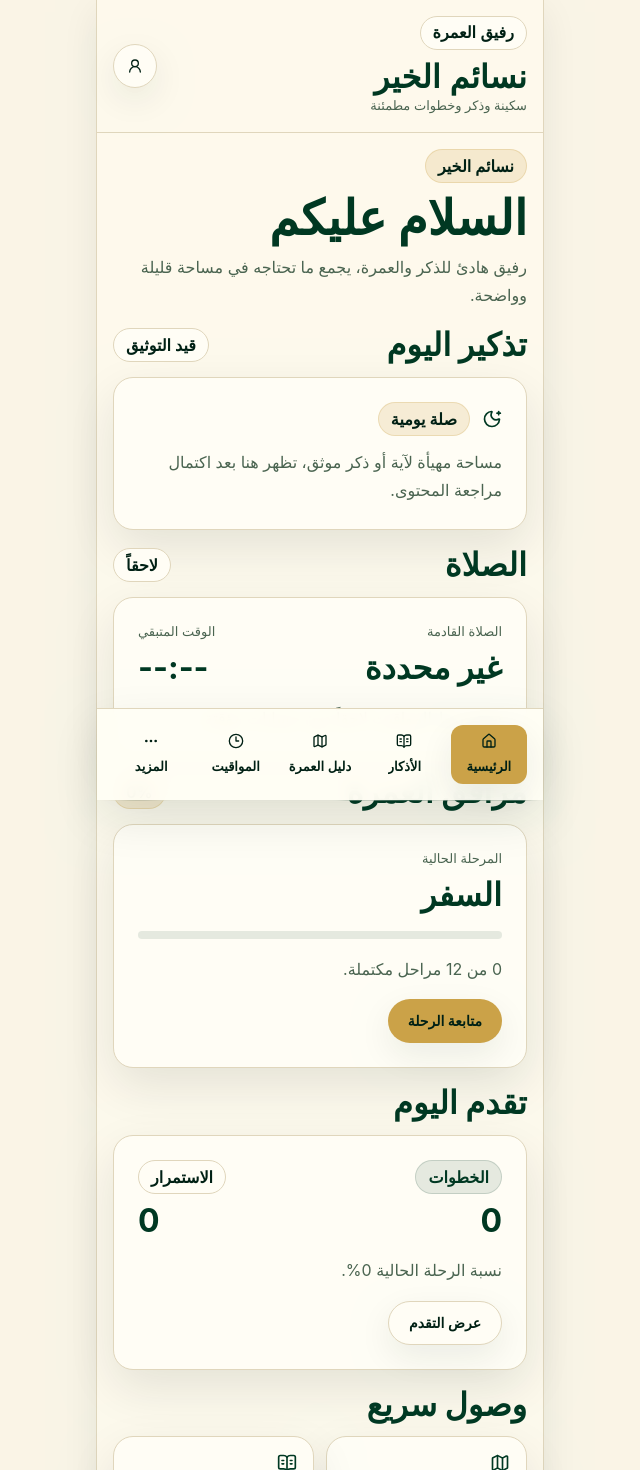
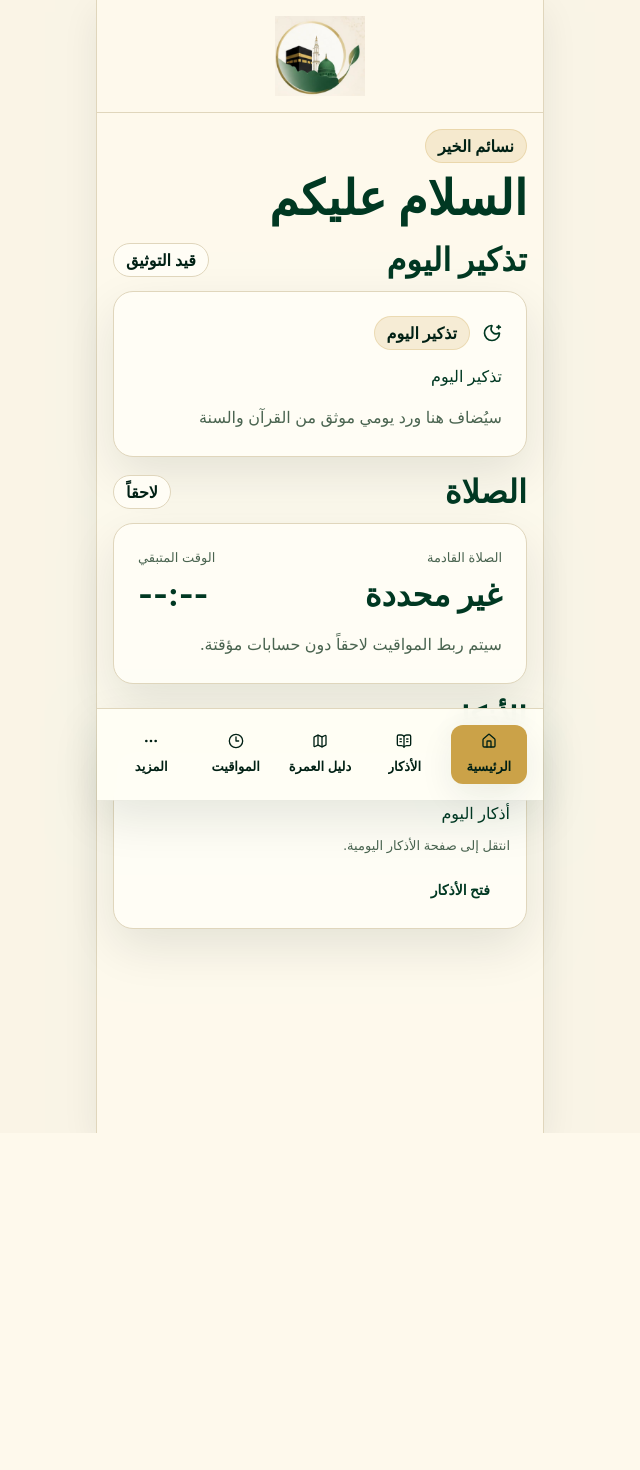
Before and after one commit to fasahcertificats-creator/nasayem-alkhair, a Next.js app: page / in a window 1280 px wide. Shown: the top 1470 px of the page, without its empty margins (320-960 px from the left). After the commit the page ends 1133 px from the top, so only its background shows below. Built offline with nearby package versions, Linux system fonts and the light colour scheme.

Commit message:
Refine homepage user experience

```diff
--- a/src/app/AppHeader.tsx
+++ b/src/app/AppHeader.tsx
@@ -1,28 +1,19 @@
-import { UserRound } from "lucide-react";
+import Image from "next/image";
 
-import { AppBadge, AppButton, spacing, typography } from "@/design-system";
+import { spacing } from "@/design-system";
 
 export function AppHeader() {
   return (
     <header className="sticky top-0 z-30 border-b border-border bg-background/95 backdrop-blur">
-      <div className={`flex items-center justify-between ${spacing.inset.sm}`}>
-        <div className={spacing.stack.xs}>
-          <AppBadge tone="ivory">رفيق العمرة</AppBadge>
-          <div>
-            <p
-              className={`${typography.hierarchy.subheading} ${typography.tone.primary} ${typography.weight.bold}`}
-            >
-              نسائم الخير
-            </p>
-            <p className={`${typography.hierarchy.caption} ${typography.tone.muted}`}>
-              سكينة وذكر وخطوات مطمئنة
-            </p>
-          </div>
-        </div>
-
-        <AppButton aria-label="الملف الشخصي" size="icon" tone="outline">
-          <UserRound aria-hidden="true" />
-        </AppButton>
+      <div className={`flex items-center justify-center ${spacing.inset.sm}`}>
+        <Image
+          alt="نسائم الخير"
+          className="h-16 w-auto sm:h-20"
+          height={891}
+          priority
+          src="/nasayem-logo.png"
+          width={1012}
+        />
       </div>
     </header>
   );
--- a/src/app/HomeProgressCard.tsx
+++ b/src/app/HomeProgressCard.tsx
@@ -4,7 +4,7 @@ import Link from "next/link";
 import { memo, useEffect, useMemo, useState } from "react";
 
 import { ROUTES } from "@/constants/routes.constants";
-import { AppBadge, AppButton, AppCard, colors, spacing, typography } from "@/design-system";
+import { AppBadge, AppButton, AppCard, spacing, typography } from "@/design-system";
 import { loadAppProgressState, type ProgressEntry } from "@/lib/app-state";
 import type { UmrahStage } from "@/types";
 
@@ -40,59 +40,11 @@ function HomeProgressCardComponent({ stages }: HomeProgressCardProps) {
     () => progress.filter((entry) => entry.completed).length,
     [progress]
   );
-  const completedStepIds = useMemo(
-    () => new Set(progress.filter((entry) => entry.completed).map((entry) => entry.stepId)),
-    [progress]
-  );
   const totalSteps = stages.length;
   const progressPercentage =
     totalSteps > 0 ? Math.round((completedSteps / totalSteps) * 100) : 0;
-  const currentStage =
-    stages.find((stage) => !completedStepIds.has(stage.id) && !completedStepIds.has(stage.slug)) ??
-    stages[0];
 
   return (
-    <div className={spacing.stack.md}>
-      <section className={spacing.stack.sm} aria-labelledby="umrah-companion-heading">
-        <div className="flex items-center justify-between">
-          <h2
-            className={`${typography.hierarchy.subheading} ${typography.tone.primary}`}
-            id="umrah-companion-heading"
-          >
-            مرافق العمرة
-          </h2>
-          <AppBadge tone="gold">{isHydrated ? `${progressPercentage}%` : "..."}</AppBadge>
-        </div>
-
-        <AppCard className={`${spacing.inset.md} ${spacing.stack.md}`}>
-          <div className={spacing.stack.xs}>
-            <p className={`${typography.hierarchy.caption} ${typography.tone.muted}`}>
-              المرحلة الحالية
-            </p>
-            <p className={`${typography.hierarchy.subheading} ${typography.tone.primary}`}>
-              {currentStage?.titleAr ?? "لم تبدأ الرحلة بعد"}
-            </p>
-          </div>
-
-          <div className={`h-2 overflow-hidden rounded-full ${colors.emerald.surfaceSoft}`}>
-            <div
-              className={`h-full rounded-full ${colors.gold.surface}`}
-              style={{ width: `${isHydrated ? progressPercentage : 0}%` }}
-            />
-          </div>
-
-          <p className={`${typography.hierarchy.body} ${typography.tone.muted}`}>
-            {isHydrated
-              ? `${completedSteps} من ${totalSteps} مراحل مكتملة.`
-              : "يتم تحميل تقدم الرحلة المحفوظ."}
-          </p>
-
-          <AppButton asChild tone="gold">
-            <Link href={ROUTES.umrah}>متابعة الرحلة</Link>
-          </AppButton>
-        </AppCard>
-      </section>
-
     <section className={spacing.stack.sm} aria-labelledby="daily-progress-heading">
       <h2
         className={`${typography.hierarchy.subheading} ${typography.tone.primary}`}
@@ -127,7 +79,6 @@ function HomeProgressCardComponent({ stages }: HomeProgressCardProps) {
         </AppButton>
       </AppCard>
     </section>
-    </div>
   );
 }
 
--- a/src/app/page.tsx
+++ b/src/app/page.tsx
@@ -1,42 +1,10 @@
 import Link from "next/link";
-import { BookOpenText, Clock3, Footprints, Map, MoonStar } from "lucide-react";
+import { BookOpenText, MoonStar } from "lucide-react";
 
 import { ROUTES } from "@/constants/routes.constants";
 import { AppBadge, AppButton, AppCard, spacing, typography } from "@/design-system";
-import { getUmrahStages } from "@/services/content";
-
-import { HomeProgressCard } from "./HomeProgressCard";
-
-const quickAccessItems = [
-  {
-    title: "دليل العمرة",
-    description: "خطوات الرحلة بهدوء وترتيب.",
-    href: ROUTES.umrah,
-    icon: Map
-  },
-  {
-    title: "الأذكار",
-    description: "مساحة يومية للذكر الموثق.",
-    href: ROUTES.azkar,
-    icon: BookOpenText
-  },
-  {
-    title: "المواقيت",
-    description: "قسم مهيأ لمواقيت الصلاة.",
-    href: ROUTES.miqat,
-    icon: Clock3
-  },
-  {
-    title: "التقدم",
-    description: "متابعة الرحلة اليومية.",
-    href: ROUTES.progress,
-    icon: Footprints
-  }
-] as const;
 
 export default function HomePage() {
-  const umrahStages = getUmrahStages();
-
   return (
     <main
       className={`${spacing.inset.sm} ${spacing.stack.md} ${typography.fontFamily.arabic} ${typography.direction.arabic}`}
@@ -45,17 +13,12 @@ export default function HomePage() {
       <section aria-labelledby="home-greeting" className={spacing.stack.sm}>
         <div className={spacing.stack.xs}>
           <AppBadge tone="gold">نسائم الخير</AppBadge>
-          <div className={spacing.stack.xs}>
           <h1
             className={`${typography.hierarchy.heading} ${typography.tone.primary}`}
             id="home-greeting"
           >
             السلام عليكم
           </h1>
-            <p className={`${typography.hierarchy.body} ${typography.tone.muted}`}>
-              رفيق هادئ للذكر والعمرة، يجمع ما تحتاجه في مساحة قليلة وواضحة.
-            </p>
-          </div>
         </div>
       </section>
 
@@ -72,10 +35,13 @@ export default function HomePage() {
         <AppCard className={`${spacing.inset.md} ${spacing.stack.sm}`}>
           <div className={`flex items-center ${spacing.inline.sm}`}>
             <MoonStar aria-hidden="true" className={`${typography.tone.primary} size-5`} />
-            <AppBadge tone="gold">صلة يومية</AppBadge>
+            <AppBadge tone="gold">تذكير اليوم</AppBadge>
           </div>
+          <p className={`${typography.hierarchy.body} ${typography.tone.primary}`}>
+            تذكير اليوم
+          </p>
           <p className={`${typography.hierarchy.body} ${typography.tone.muted}`}>
-            مساحة مهيأة لآية أو ذكر موثق، تظهر هنا بعد اكتمال مراجعة المحتوى.
+            سيُضاف هنا ورد يومي موثق من القرآن والسنة
           </p>
         </AppCard>
       </section>
@@ -115,37 +81,27 @@ export default function HomePage() {
         </AppCard>
       </section>
 
-      <HomeProgressCard stages={umrahStages} />
-
-      <section className={spacing.stack.sm} aria-labelledby="quick-actions-heading">
+      <section className={spacing.stack.sm} aria-labelledby="azkar-heading">
         <h2
           className={`${typography.hierarchy.subheading} ${typography.tone.primary}`}
-          id="quick-actions-heading"
+          id="azkar-heading"
         >
-          وصول سريع
+          الأذكار
         </h2>
-        <div className={`grid grid-cols-2 ${spacing.inline.sm}`}>
-          {quickAccessItems.map((item) => {
-            const Icon = item.icon;
-
-            return (
-              <AppCard className={`${spacing.inset.sm} ${spacing.stack.sm}`} key={item.title}>
-                <Icon aria-hidden="true" className={`${typography.tone.primary} size-5`} />
+        <AppCard className={`${spacing.inset.sm} ${spacing.stack.sm}`}>
+          <BookOpenText aria-hidden="true" className={`${typography.tone.primary} size-5`} />
           <div className={spacing.stack.xs}>
             <p className={`${typography.hierarchy.body} ${typography.tone.primary}`}>
-                    {item.title}
+              أذكار اليوم
             </p>
             <p className={`${typography.hierarchy.caption} ${typography.tone.muted}`}>
-                    {item.description}
+              انتقل إلى صفحة الأذكار اليومية.
             </p>
           </div>
           <AppButton asChild tone="ghost">
-                  <Link href={item.href}>فتح</Link>
+            <Link href={ROUTES.azkar}>فتح الأذكار</Link>
           </AppButton>
         </AppCard>
-            );
-          })}
-        </div>
       </section>
     </main>
   );
```
Also changed, not shown: public/nasayem-logo.png (added), public/publicnasayem-logo.png.jpg (added). Lines whose indentation alone changed are shown as unchanged.
